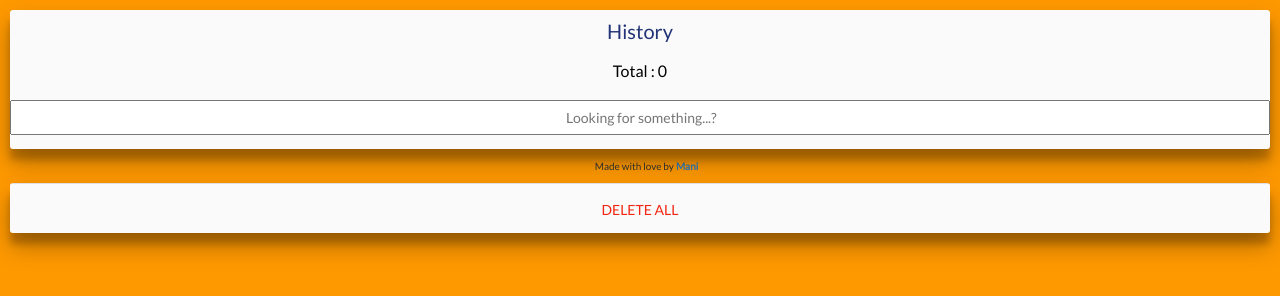
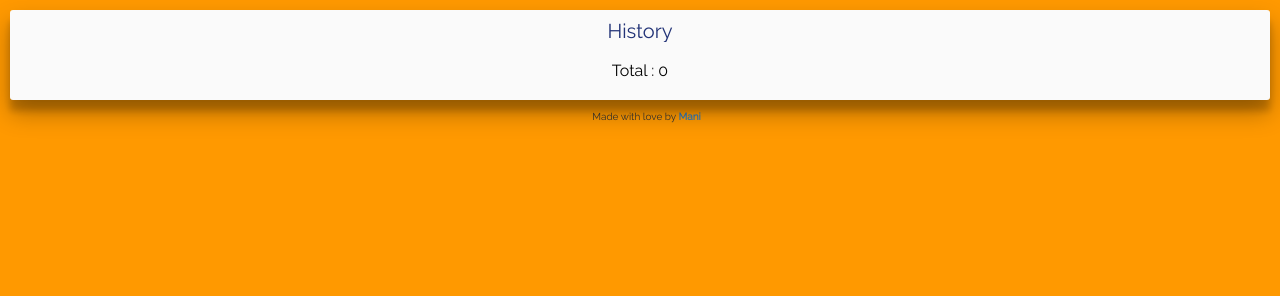
Before and after one commit to myeramareddy/awesome-o, a browser extension: page index.html at #/settings in a window 1280 px wide. Drawn offline with Linux system fonts and the light colour scheme.

Commit message:
minor fixes

```diff
--- a/app/js/homeController.js
+++ b/app/js/homeController.js
@@ -104,6 +104,7 @@ angular.module('appMain').controller('homeController', function ($scope, $window
 });
 
 
+
 //https://ilikekillnerds.com/2014/11/constants-values-global-variables-in-angularjs-the-right-way/
 angular.module('appMain').value("staticStuff", {
     memSubtitleArr : ["Think about this...","Remember this?","Ohhh yeaaa...","That's cool!"],
--- a/app/pages/settings.html
+++ b/app/pages/settings.html
@@ -8,7 +8,7 @@
         <h2 class="card__title">History</h2>
         <p class='card__text'>Total : {{memList.length}}</p>
 
-        <form>
+        <form ng-if="memList.length > 0">
             <input style='width:100%;height:35px;text-align:center;color:#F22613' ng-model="searchText" type="text" placeholder=" Looking for something...?"></input>
         </form>
     </div>
@@ -29,7 +29,7 @@
         <p>Made with love by <a href="https://twitter.com/mani_why" target="_blank"><b>Mani</b></a></p>
     </div>
 
-    <div ng-if="isValEmpty(searchText)" class="card card--medium">
+    <div ng-if="isValEmpty(searchText) && memList.length > 0" class="card card--medium">
         <div class="card__action-bar center-text">
             <button class="card__button" ng-click="removeAll()">DELETE ALL</button>
         </div>
--- a/css/style.css
+++ b/css/style.css
@@ -4,7 +4,7 @@
 body {
     background-color:#ff9900; /*ff9900, F9BF3B, ee9944*/
     min-width:350px;
-    font-family: 'Lato', serif;
+    font-family: 'Raleway','Lato', serif;
 }
 
 .fixed-header {
--- a/index.html
+++ b/index.html
@@ -23,6 +23,7 @@
     <link rel="stylesheet" type="text/css" href="css/cards.css">
 
     <!-- FONT STYLES -->
+    <link href="https://fonts.googleapis.com/css?family=Raleway" rel="stylesheet">
     <link href="https://fonts.googleapis.com/css?family=Lato" rel="stylesheet">
 
 
```
Also changed, not shown: manifest.json.
